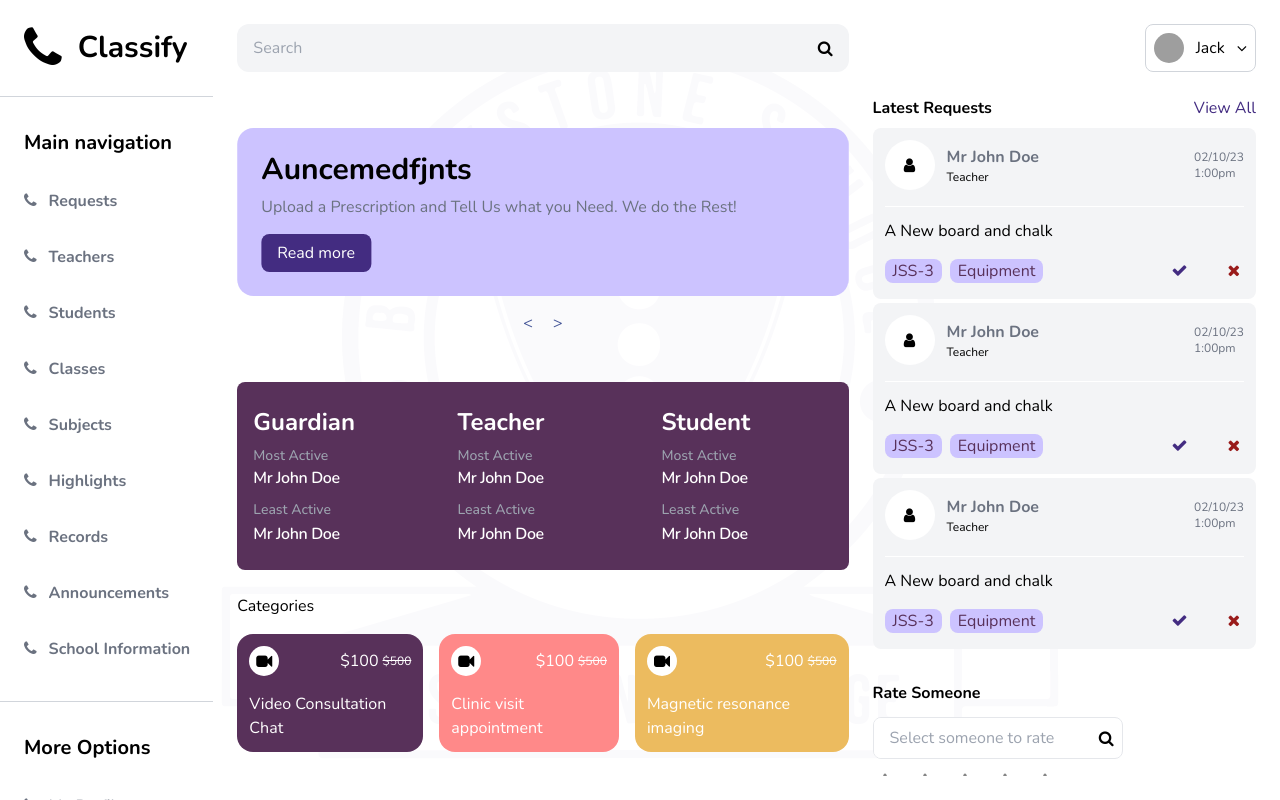
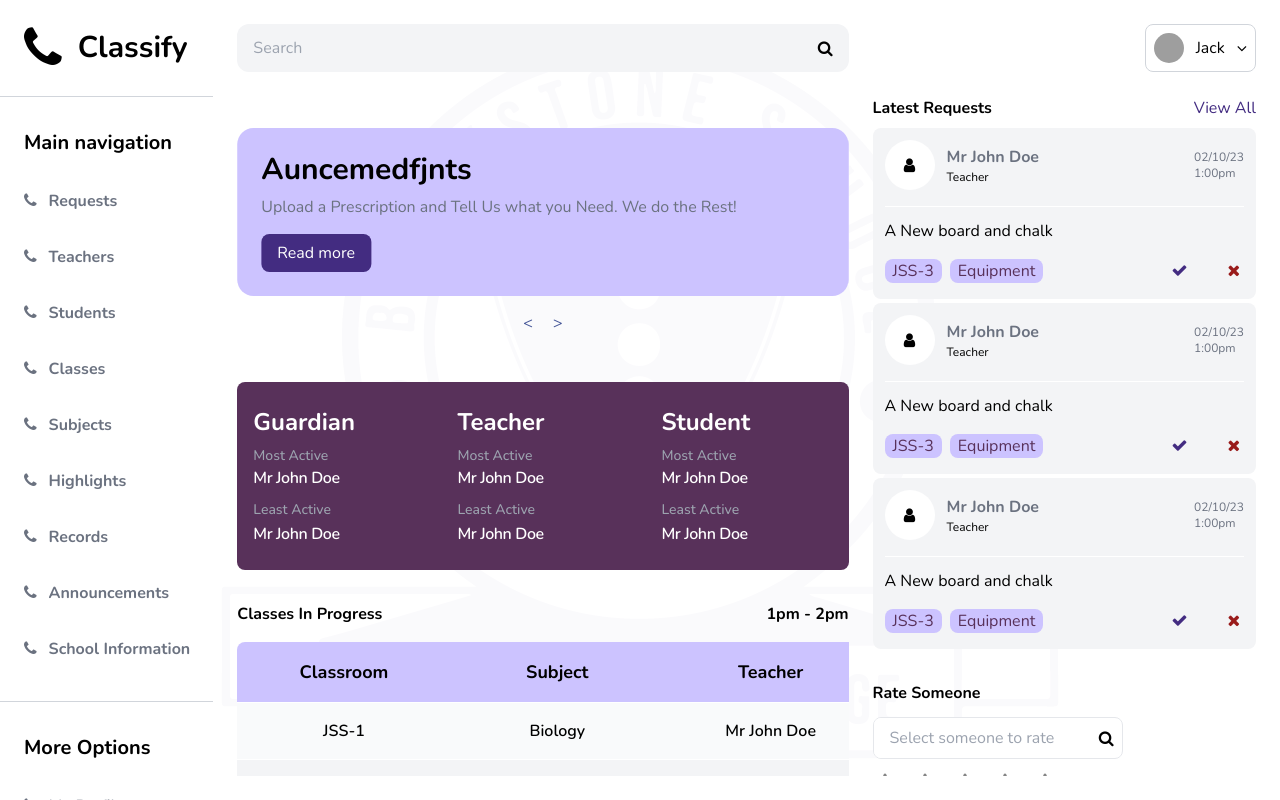
Before and after one commit to ibraheemosule/skoolizy, a React (Vite) app: page / in a window 1280 px wide. Built offline with nearby package versions, Linux system fonts and the light colour scheme; grey boxes are pictures that could not be loaded.

Commit message:
added carousel

```diff
--- a/src/components/pages/dashboard/Dashboard.tsx
+++ b/src/components/pages/dashboard/Dashboard.tsx
@@ -1,7 +1,6 @@
 import { memo } from 'react';
-import Categories from 'components/reusables/categories/Categories';
 import Hero from './hero/Hero';
-import MyAppointments from './live-classes/LiveClasses';
+import LiveClasses from './live-classes/LiveClasses';
 import LatestRequests from './lastest-requests/LatestRequests';
 import Highlights from './highlights/Highlights';
 import RateSomeone from './rate-someone/RateSomeone';
@@ -12,8 +11,7 @@ const Dashboard = () => (
     <div className="w-full lg:w-3/5 shrink-0 overflow-auto">
       <Hero />
       <TopStats />
-      <Categories />
-      <MyAppointments />
+      <LiveClasses />
     </div>
     <div className="w-full lg:w-auto grow overflow-auto">
       <LatestRequests />
```
